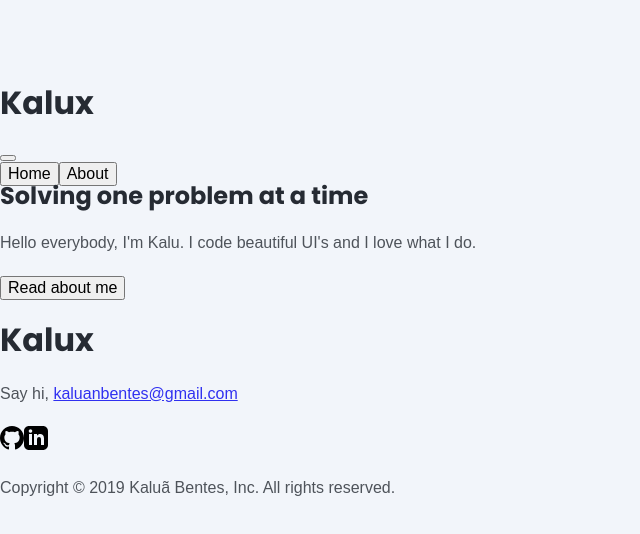
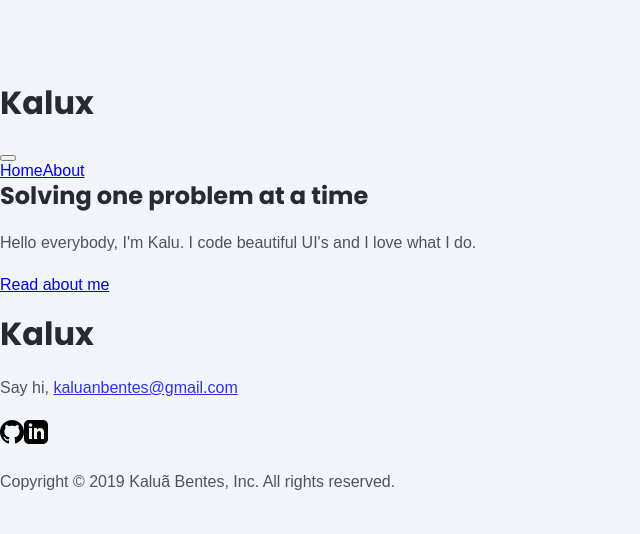
Before and after one commit to kaluabentes/old-kalu.dev, a Next.js app: page / in a window 1280 px wide. Shown: the top 534 px of the page, without its empty margins (0-640 px from the left). Built offline with nearby package versions, Linux system fonts and the light colour scheme; a web font is replaced by a local one.

Commit message:
Change button link to use next/link

```diff
--- a/src/components/atoms/button/index.js
+++ b/src/components/atoms/button/index.js
@@ -1,6 +1,6 @@
 import React from 'react'
 import PropTypes from 'prop-types'
-import { useRouter } from 'next/router'
+import Link from 'next/link'
 
 import styles from './styles.css'
 
@@ -9,19 +9,26 @@ const Button = ({
   children,
   href
 }) => {
-  const router = useRouter()
-
-  const handleClick = () => {
-    if (href) {
-      router.push(href)
-      return
-    }
-
-    onClick()
+  if (href) {
+    return (
+      <Link href={href}>
+        <a
+          href={href}
+          className={styles.button}
+          onClick={onClick}
+        >
+          {children}
+        </a>
+      </Link>
+    )
   }
 
   return (
-    <button className={styles.button} onClick={handleClick} type="button">
+    <button
+      className={styles.button}
+      onClick={onClick}
+      type="button"
+    >
       {children}
     </button>
   )
--- a/src/components/organisms/header/index.js
+++ b/src/components/organisms/header/index.js
@@ -109,14 +109,14 @@ class Header extends Component {
             >
               {routes.map((route) => (
                 <Link href={route.path}>
-                  <button
-                    type="button"
+                  <a
+                    href={route.path}
                     className={classNames(styles.navItem, {
                       [styles.navItemCurrent]: this.isCurrentNavItem(route.path),
                     })}
                   >
                     {route.text}
-                  </button>
+                  </a>
                 </Link>
               ))}
             </nav>
--- a/src/components/organisms/header/styles.css
+++ b/src/components/organisms/header/styles.css
@@ -64,7 +64,6 @@ body {
   border: none;
   outline: none;
   cursor: pointer;
-  font-weight: bold;
   text-align: left;
 
   &:hover {
```
